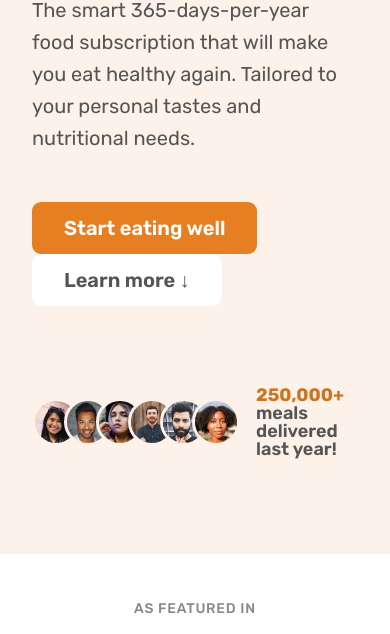
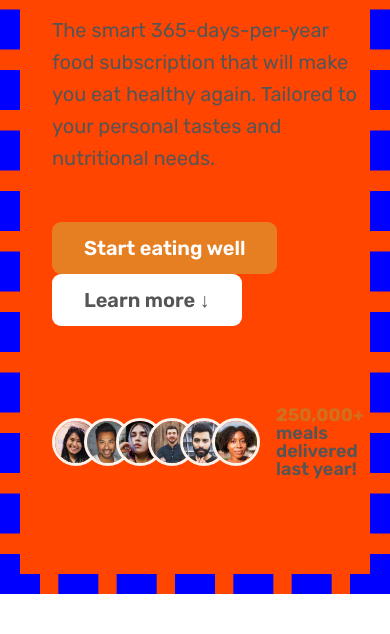
Before and after one commit to yanliu1111/Omnifood-website-frontend-development-project, a plain HTML site: page index.html in a window 390 px wide. Shown: the part 510-1144 px from the top of the page. Drawn offline with nearby package versions, Linux system fonts and the light colour scheme.

Commit message:
feat: done media queries

```diff
--- a/css/style.css
+++ b/css/style.css
@@ -60,6 +60,19 @@
   background-color: #fdf2e9;
   padding: 4.8rem 0 9.6rem 0; /* top right bottom left */
 }
+
+@media (max-width: 1200px) {
+  .section-hero {
+    background-color: orangered;
+  }
+}
+
+@media (max-width: 600px) {
+  .section-hero {
+    border: 20px dashed blue;
+  }
+}
+
 .hero {
   max-width: 130rem;
   margin: 0 auto;
```
